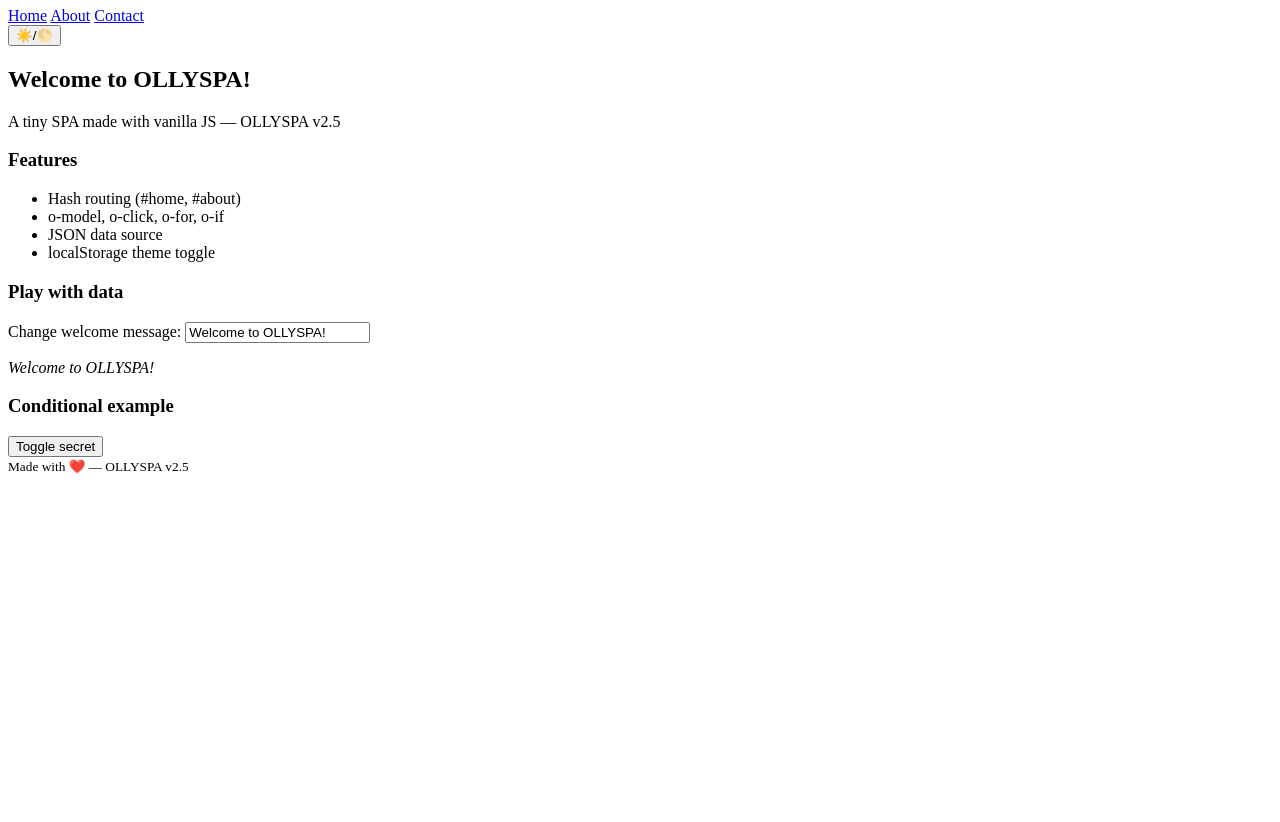
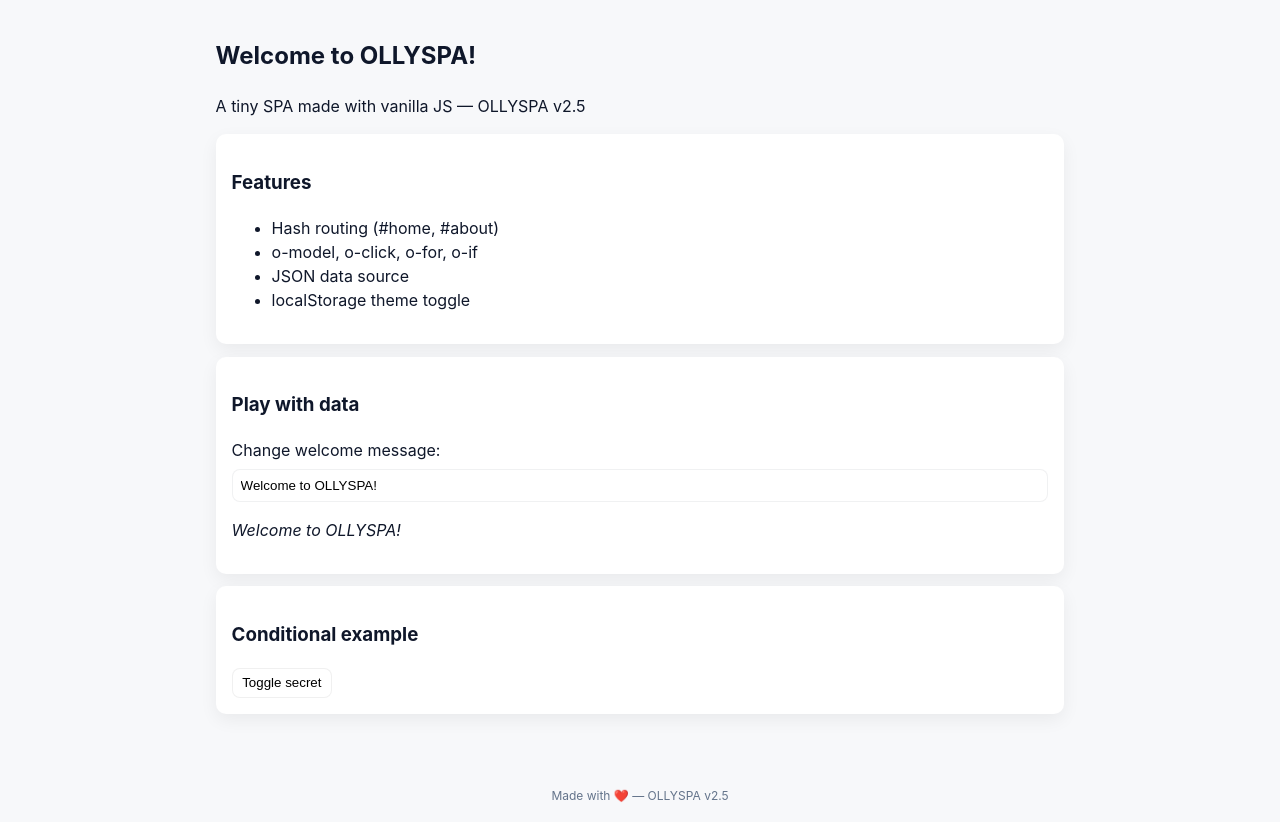
Before and after one commit to olly-techie/ollyspa-v2.5, a plain HTML site: page index.html in a window 1280 px wide. Shown: the part 73-895 px from the top of the page. Before the commit the page ends 800 px from the top, so only its background shows below. Drawn offline with Linux system fonts and the light colour scheme.

Commit message:
update index.html

```diff
--- a/index.html
+++ b/index.html
@@ -7,7 +7,7 @@
   <!---<link rel="stylesheet" href="assets-css/tailwind.js" />
    <link rel="stylesheet" href="assets-css/aos.css" />
    <link rel="stylesheet" href="assets-css/bootstrap.min.css" />---->
-  <link rel="stylesheet" href="assets/css/.css" />
+  <link rel="stylesheet" href="assets/css/style.css" />
 </head>
 <body>
   <header class="topbar">
```
